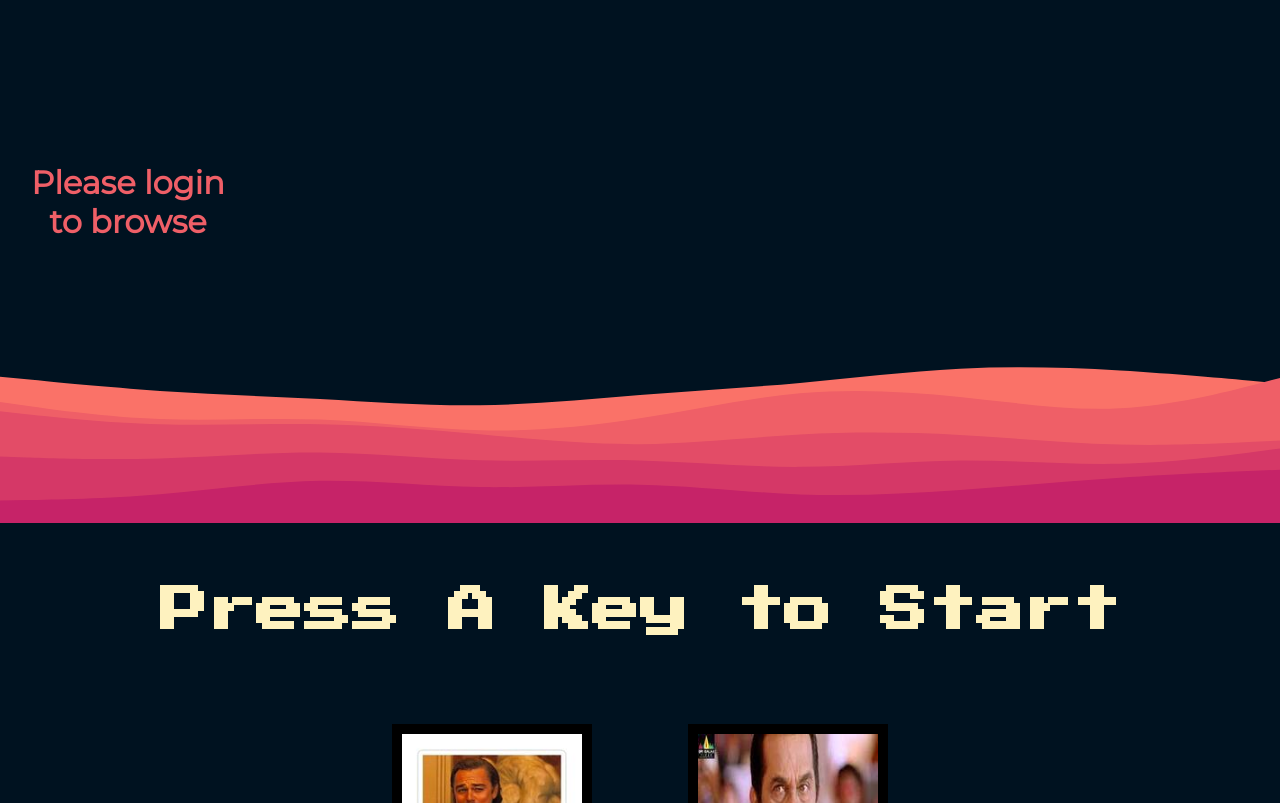
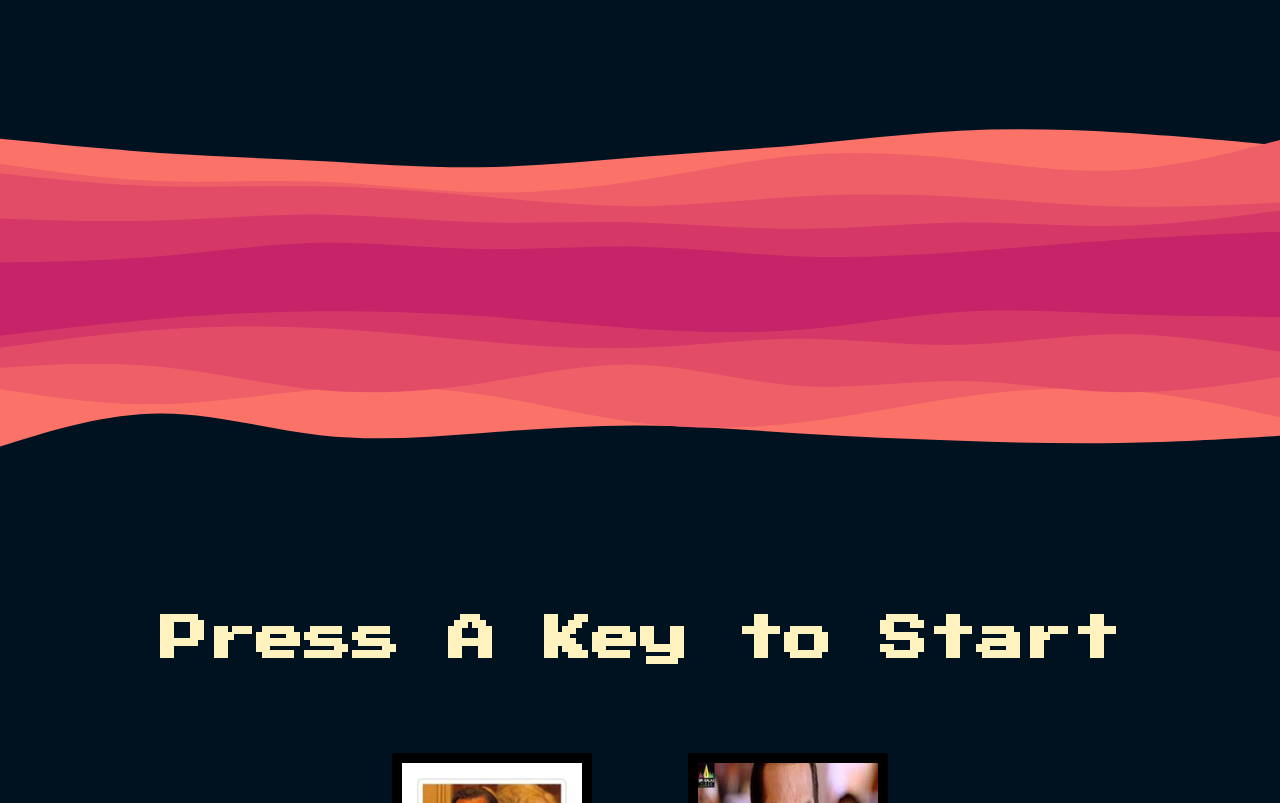
Before and after one commit to TharunGandhiP/IMDb, a website: page IMDb/index.ejs in a window 1280 px wide. Shown: the part 1080-1883 px from the top of the page. Drawn offline with nearby package versions, Linux system fonts and the light colour scheme; files that its build step writes are made by us from their sources.

Commit message:
Update index.ejs

```diff
--- a/IMDb/index.ejs
+++ b/IMDb/index.ejs
@@ -76,21 +76,19 @@
         <section class="ejs">
 
           <div class="browselist">
-                <% if (details != null) { %>
-                    <% details.forEach(function(item) { %>
+              <% if(details!=null) { %>
+                  <% details.forEach(function(item){ %>
                       <a href="<%= item.path %>">
                           <img class="movimg" src="<%= item.image %>" alt="">
                           <span class="movname"><%= item.name %></span>
                       </a>
                   <% }) %>
-                <% } else { %>
-                    <h1 class="title">Please login to browse</h1>
               <% } %>
           </div>
-
         </section>
 
         <div class="divider up"></div>
+        <div class="divider"></div>
       </main>
 
     <footer>
```
Lines whose indentation alone changed are shown as unchanged.
